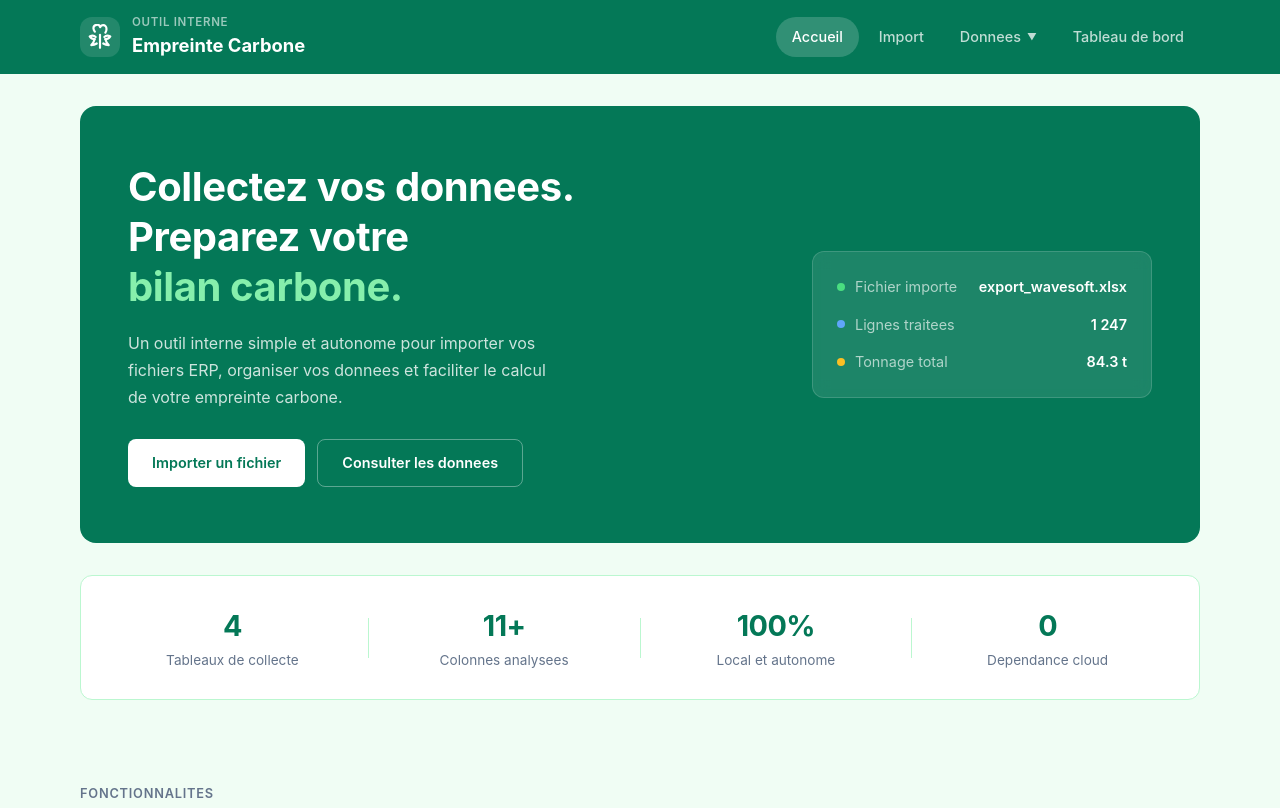
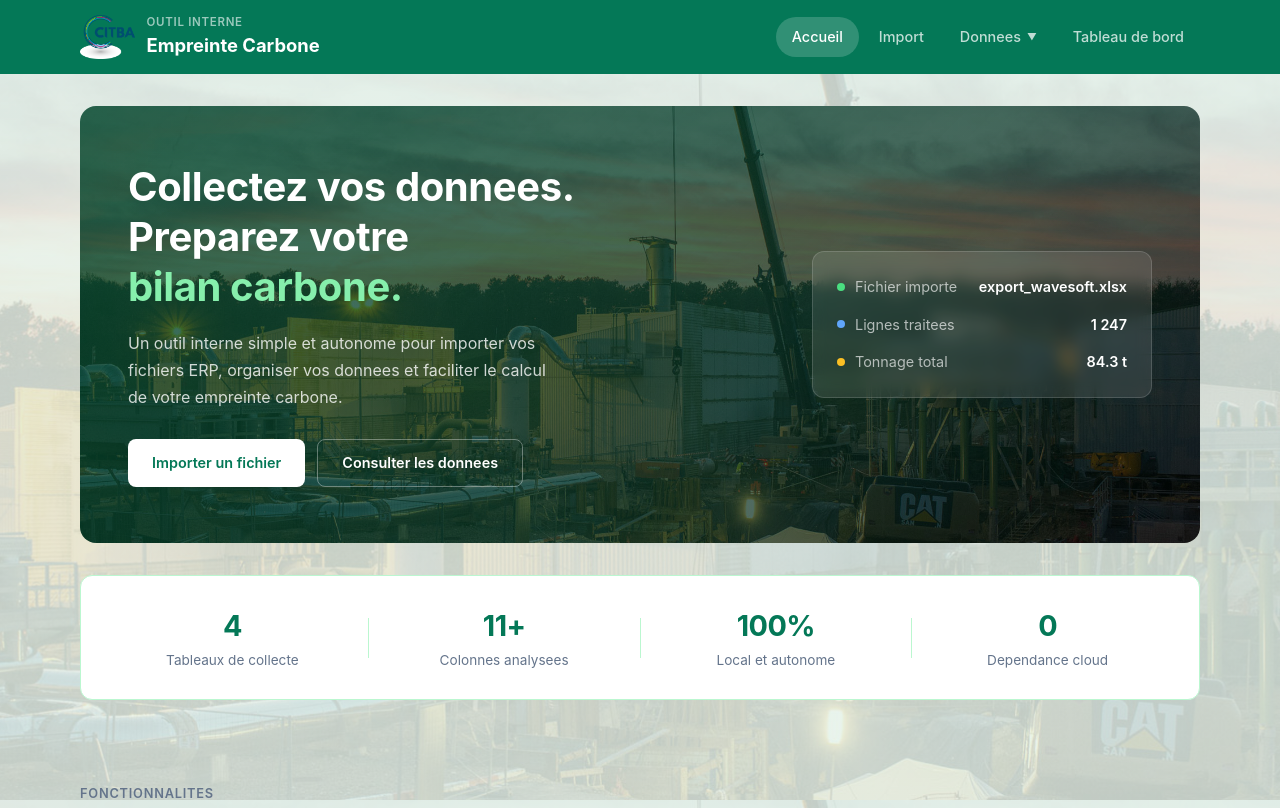
Before and after one commit to smaillex26/Citba_Tool, a React app in the folder frontend/: page / in a window 1280 px wide. Shown: the top 808 px of the page. Built offline with nearby package versions, Linux system fonts and the light colour scheme; the HTML template or start-up script is replaced by a standard one.

Commit message:
premier design front

```diff
--- a/frontend/src/components/layout/Navbar.jsx
+++ b/frontend/src/components/layout/Navbar.jsx
@@ -36,17 +36,8 @@ function Navbar() {
     <header className="site-header">
       <div className="site-header__inner">
         <NavLink to="/" className="site-header__brand">
-          <div className="site-header__logo">
-            <svg width="26" height="26" viewBox="0 0 24 24" fill="none" stroke="#ffffff" strokeWidth="2" strokeLinecap="round" strokeLinejoin="round">
-              <path d="M17 8c.7-1 1-2.2 1-3.5C18 2.5 16.6 1 15 1c-1.3 0-2.4.8-2.8 2C11.8 1.3 10.3.5 8.7.8 7 1.1 5.8 2.6 6 4.3c.1 1 .6 1.9 1.2 2.7" />
-              <path d="M12 22V10" />
-              <path d="M7 14c-2 0-3.5-1-4.5-2.5 2-1 4-1 5.5.5" />
-              <path d="M17 14c2 0 3.5-1 4.5-2.5-2-1-4-1-5.5.5" />
-              <path d="M9 18c-1.5 1-3 1.5-5 1.5 1.5-1.5 2.5-3.5 3-5.5" />
-              <path d="M15 18c1.5 1 3 1.5 5 1.5-1.5-1.5-2.5-3.5-3-5.5" />
-            </svg>
-          </div>
-          <div>
+          <img src="/logo-citba.png" alt="CITBA" className="site-header__logo-img" />
+          <div className="site-header__brand-text">
             <p className="site-header__eyebrow">Outil interne</p>
             <h1 className="site-header__title">Empreinte Carbone</h1>
           </div>
--- a/frontend/src/styles/globals.css
+++ b/frontend/src/styles/globals.css
@@ -5,7 +5,6 @@
   line-height: 1.5;
   font-weight: 400;
   color: #1f2937;
-  background: #f0fdf4;
   font-synthesis: none;
   text-rendering: optimizeLegibility;
   -webkit-font-smoothing: antialiased;
@@ -38,8 +37,16 @@ body,
   min-height: 100%;
 }
 
+html {
+  background:
+    linear-gradient(rgba(240, 253, 244, 0.80), rgba(240, 253, 244, 0.80)),
+    url('/hero-bg.jpg') center center / cover fixed no-repeat;
+  background-color: #f0fdf4;
+}
+
 body {
   min-width: 320px;
+  background: transparent;
 }
 
 a {
@@ -100,18 +107,15 @@ select {
   gap: 12px;
 }
 
-.site-header__logo {
-  width: 40px;
-  height: 40px;
-  display: flex;
-  align-items: center;
-  justify-content: center;
-  background: rgba(255, 255, 255, 0.12);
-  border-radius: 12px;
+.site-header__logo-img {
+  height: 44px;
+  width: auto;
+  object-fit: contain;
 }
 
-.site-header__logo svg {
-  stroke: #ffffff;
+.site-header__brand-text {
+  display: flex;
+  flex-direction: column;
 }
 
 .site-header__eyebrow {
@@ -284,10 +288,11 @@ select {
 .table-card,
 .stat-pill,
 .bar-chart {
-  background: #ffffff;
+  background: rgba(255, 255, 255, 0.95);
   border: 1px solid var(--green-200);
   border-radius: 18px;
-  box-shadow: 0 10px 30px rgba(5, 150, 105, 0.04);
+  box-shadow: 0 4px 24px rgba(0, 0, 0, 0.10);
+  backdrop-filter: blur(4px);
 }
 
 /* ===== INFO CARD ===== */
@@ -1077,11 +1082,14 @@ select {
   grid-template-columns: 1fr 1fr;
   gap: 40px;
   align-items: center;
-  background: var(--emerald-700);
+  background:
+    linear-gradient(135deg, rgba(5, 80, 50, 0.78) 0%, rgba(10, 60, 40, 0.65) 60%, rgba(0, 0, 0, 0.55) 100%),
+    url('/hero-bg.jpg') center center / cover no-repeat;
   border-radius: 16px;
   padding: 56px 48px;
   color: #ffffff;
   margin-bottom: 0;
+  position: relative;
 }
 
 .home-hero__text h1 {
```
Also changed, not shown: frontend/public/hero-bg.jpg (added), frontend/public/logo-citba.png (added).
